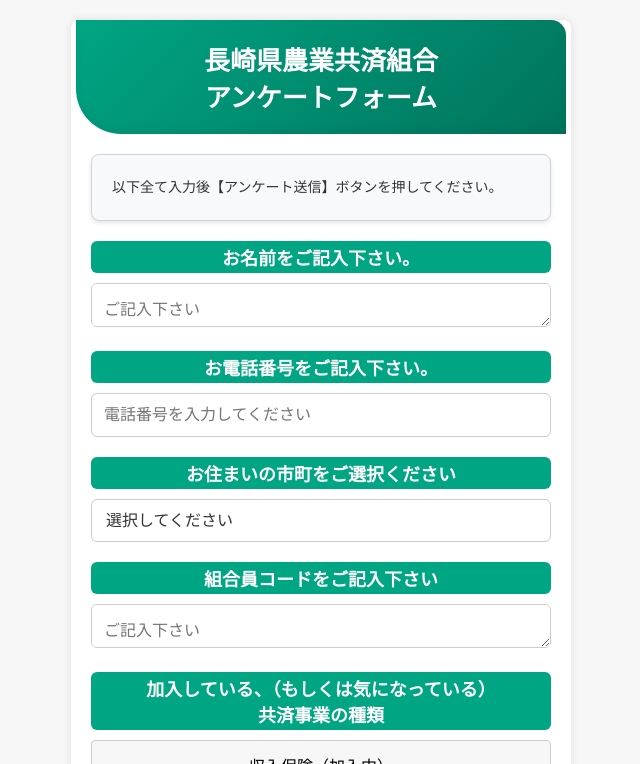
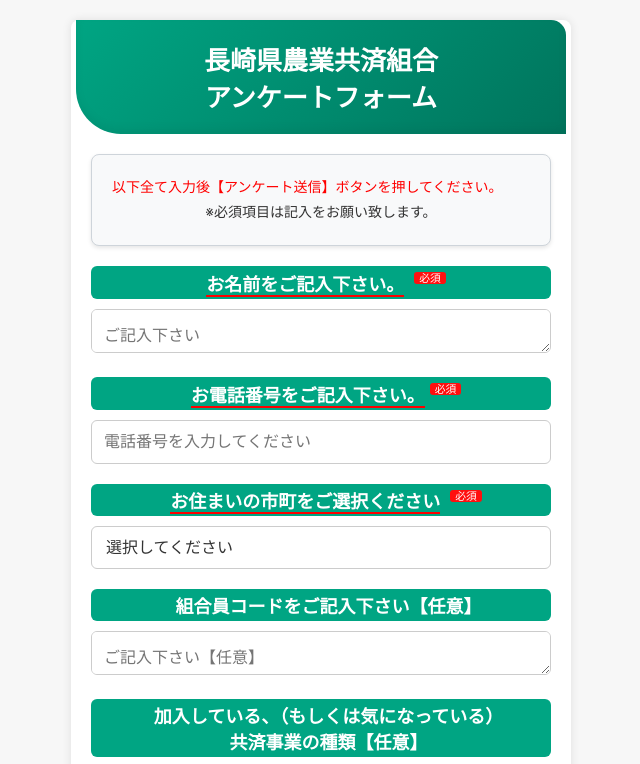
Before and after one commit to officialline0101/NOSAINagasaki, a plain HTML site: page index.html in a window 1280 px wide. Shown: the top 764 px of the page, without its empty margins (319-959 px from the left). Drawn offline with Linux system fonts and the light colour scheme; a script that the page names is missing.

Commit message:
Update index.html

```diff
--- a/index.html
+++ b/index.html
@@ -125,14 +125,13 @@
 .label {
     display: block;
     margin-bottom: 10px;
-            padding: 3px;
+    padding: 3px 3px 3px 18px; /* ←左側のpaddingを少し増やす（左:8px） */
     font-weight: 600;
     background-color: #00a583;
     color: white;
     border-radius: 6px;
     font-size: 18px;
         text-align: center;
-            /* 中央揃え */
     position: relative;
     overflow: hidden;
 }
@@ -557,15 +556,25 @@
 <body>
     <div class="container">
         <h1>長崎県農業共済組合<br>アンケートフォーム</h1>
-        <div class="info-text">以下全て入力後【アンケート送信】ボタンを押してください。</div>
-        <div class="label">お名前をご記入下さい。</div>
+<div class="info-text">
+  <span style="color: red;">以下全て入力後【アンケート送信】ボタンを押してください。</span><br>
+  <div style="text-align: center;">※必須項目は記入をお願い致します。</div>
+</div>
+<div class="label">
+  <span style="border-bottom: 2px solid red;">お名前をご記入下さい。</span>
+  <span class="required">必須</span>
+</div>
         <textarea id="message" rows="1" placeholder="ご記入下さい"></textarea> <!-- メッセージ入力フィールド -->
 
-        <div class="label">お電話番号をご記入下さい。</div>
+        <div class="label">
+            <span style="border-bottom: 2px solid red;">お電話番号をご記入下さい。</span><span class="required">必須</span></div>
         <input type="tel" id="message2" placeholder="電話番号を入力してください" pattern="\d{10,11,12}" inputmode="tel">
 
 <div class="form-group">
-            <label for="message3" class="label">お住まいの市町をご選択ください</label>
+  <label for="message3" class="label">
+    <span style="border-bottom: 2px solid red;">お住まいの市町をご選択ください</span>
+    <span class="required">必須</span>
+  </label>
             <select id="message3" class="custom-select" required>
               <option value="" disabled selected>選択してください</option>
               <option value="長崎市">長崎市</option>
@@ -592,10 +601,10 @@
             </select>
           </div>
 
-        <div class="label">組合員コードをご記入下さい</div>
-        <textarea id="message4" rows="1" placeholder="ご記入下さい"></textarea> <!-- メッセージ入力フィールド -->
+        <div class="label">組合員コードをご記入下さい【任意】</div>
+        <textarea id="message4" rows="1" placeholder="ご記入下さい【任意】"></textarea> <!-- メッセージ入力フィールド -->
 
-        <div class="label">加入している、（もしくは気になっている）<br>共済事業の種類</div>
+        <div class="label">加入している、（もしくは気になっている）<br>共済事業の種類【任意】</div>
         <div class="menu-buttons">
             <button type="button" id="onemenu" onclick="selectmenu(this)">収入保険（加入中）</button>
             <button type="button" id="twomenu" onclick="selectmenu(this)">収入保険（検討中）</button>
```
Lines whose indentation alone changed are shown as unchanged.
